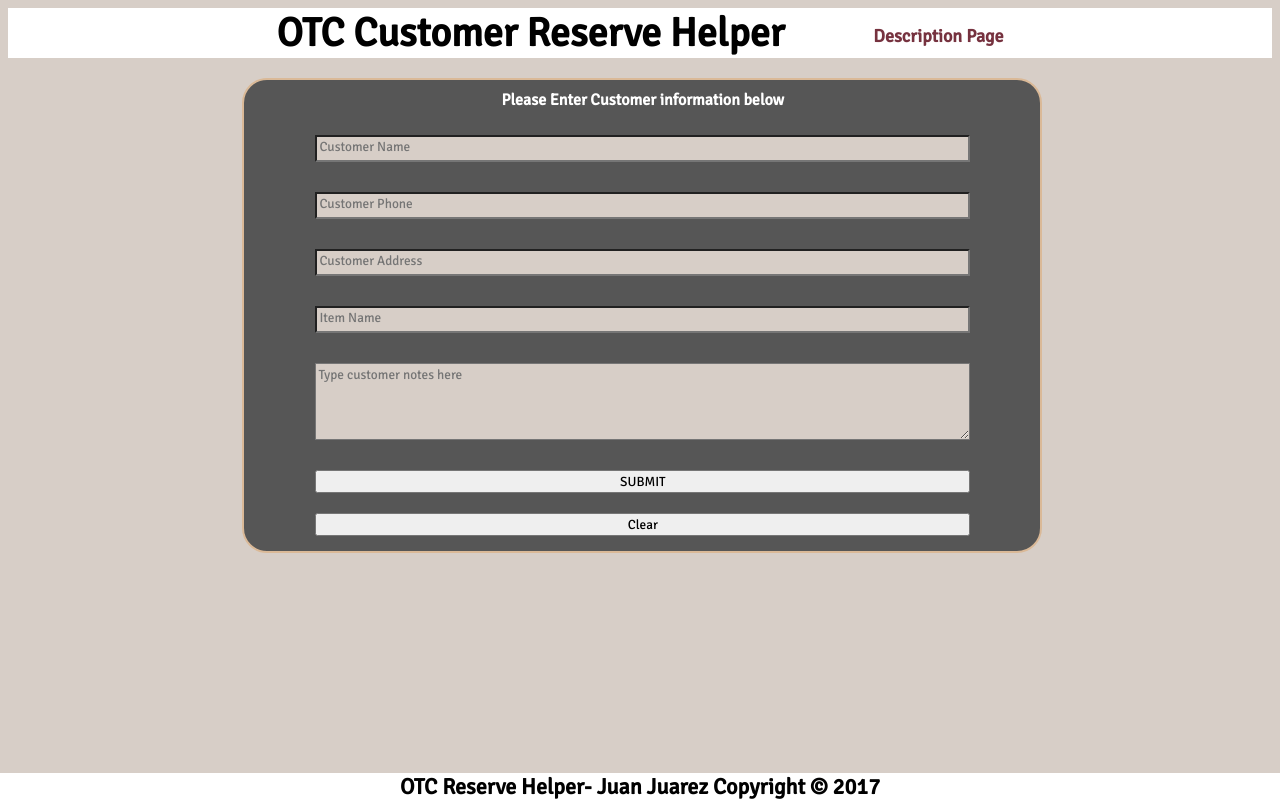
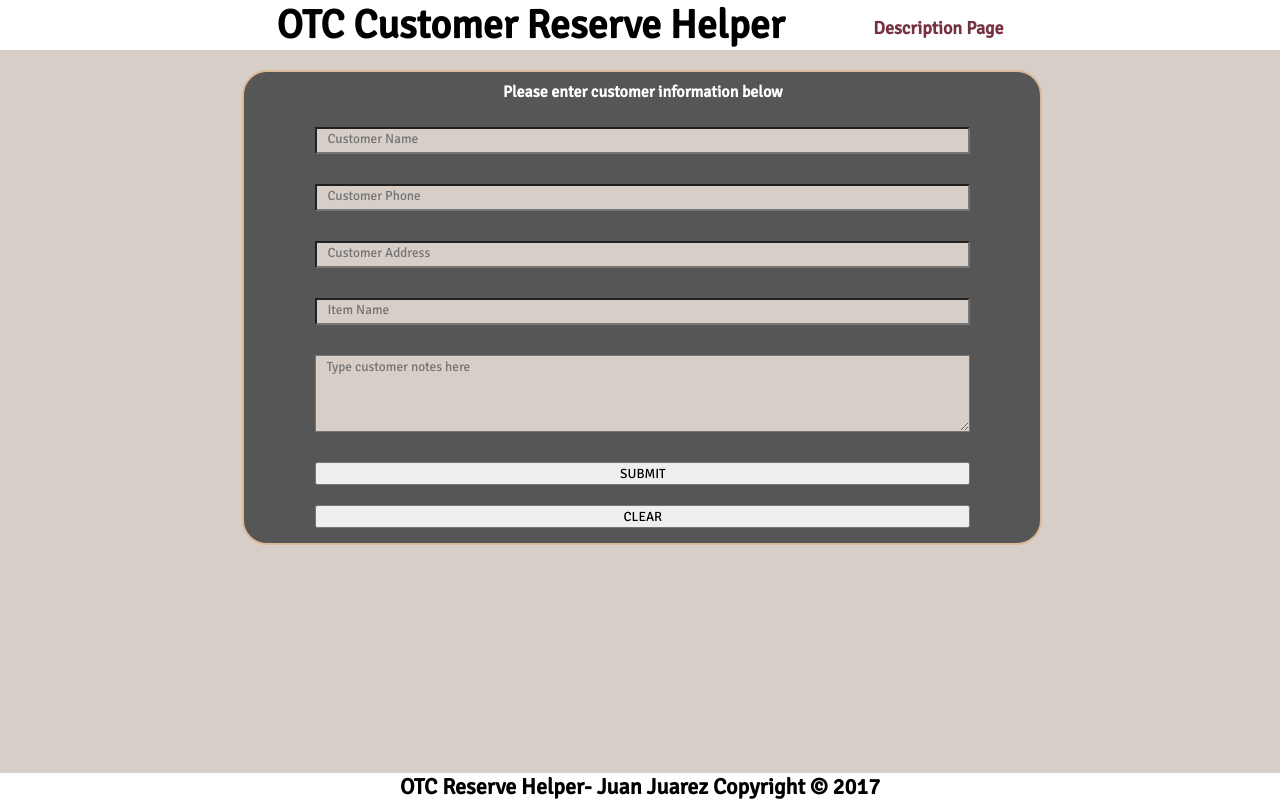
Before and after one commit to juanjuar457/Capstone3, a website: page public/index.html in a window 1280 px wide. Drawn offline with nearby package versions, Linux system fonts and the light colour scheme; no server answers.

Commit message:
fixed header and added favicon.ico to html files

```diff
--- a/public/index.html
+++ b/public/index.html
@@ -6,6 +6,8 @@
     <link rel="stylesheet" type="text/css" href="float-grid.css">
     <link rel="stylesheet" type="text/css" href="main.css">
     <link href='https://fonts.googleapis.com/css?family=Signika' rel='stylesheet'>
+    <link rel="shortcut icon" href="/favicon.ico" type="image/x-icon">
+    <link rel="icon" href="/favicon.ico" type="image/x-icon">
 </head>
 <body>
 <h1 id="otcHeader">OTC Customer Reserve Helper
@@ -15,7 +17,7 @@
     <div class="box-sm col-10">
                 <form id="mainSubmitBtn">
                 <div class="row">
-                    <h4 id="enterInfoText"class="col-10">Please Enter Customer information below</h4>
+                    <h4 id="enterInfoText"class="col-10">Please enter customer information below</h4>
                 </div>
                     <div id="formError" class="row input-row">
                         <div class="col-10">
@@ -40,7 +42,7 @@
                 <div class="row input-row">
                     <button class="col-10" type="submit">SUBMIT</button>
                     <div>
-                        <button class="col-10" type="reset">Clear</button>
+                        <button class="col-10" type="reset">CLEAR</button>
                     </div>
                 </div>
                 </form>
--- a/public/main.css
+++ b/public/main.css
@@ -56,7 +56,7 @@ a:active {
 
 #otcHeader {
     background-color: #fff;
-    width: auto;
+    width: 100%;
     margin-top: 0;
     /*color: #76323F;*/
     font-size: 40px;
@@ -112,6 +112,11 @@ h4 {
     padding: 5px;
 }
 
+input, textarea {
+    padding-left: 10px;
+}
+
+
 .customer {
     padding-bottom: 10px;
     font-weight: bold;
@@ -152,4 +157,6 @@ main.row {
 
 body {
     background-color: #D7CEC7;
+    padding: 0;
+    margin: 0;
 }
```
Also changed, not shown: public/landing.html (+2 -0 lines), favicon.ico (added), public/landingpage.html (deleted).
